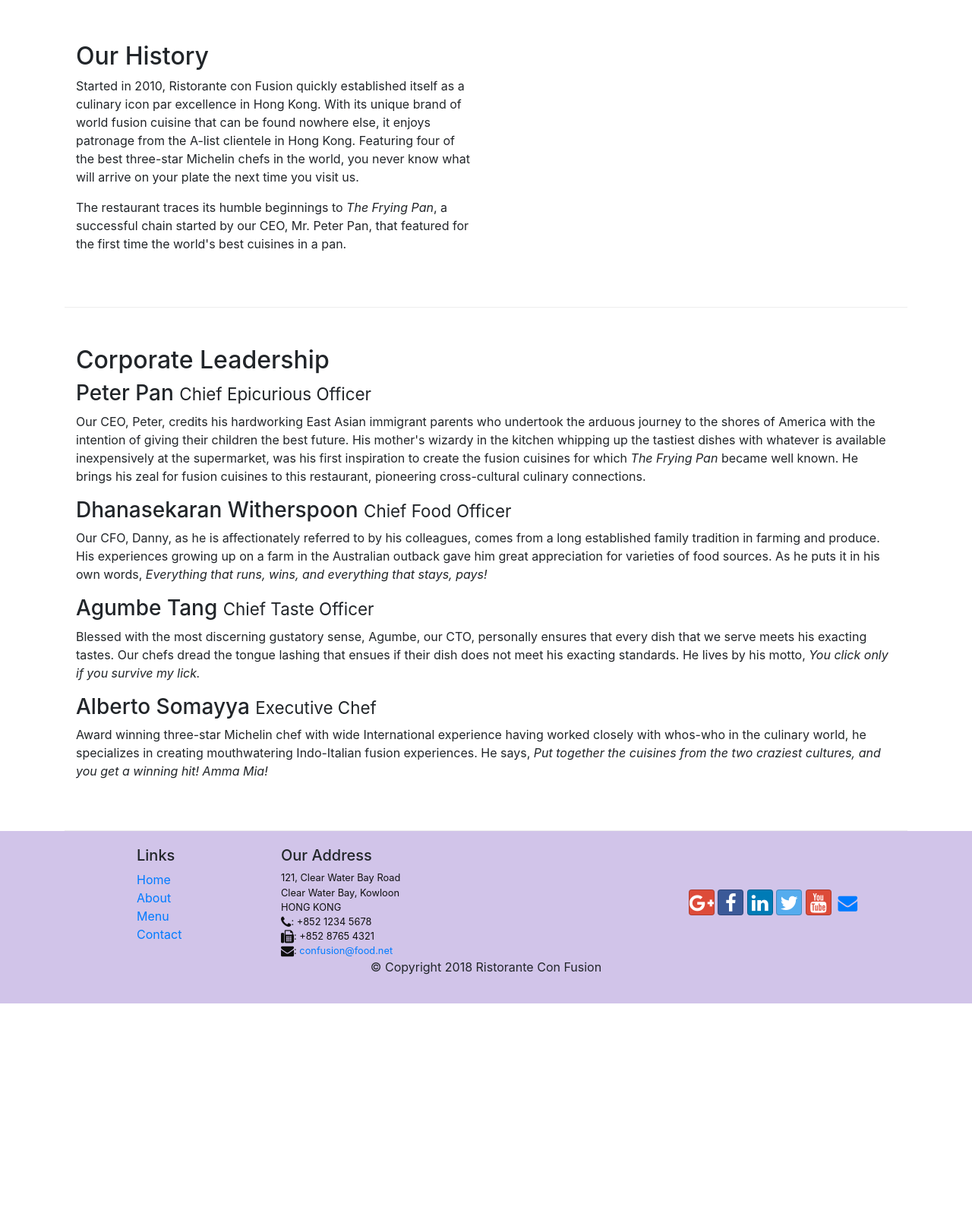
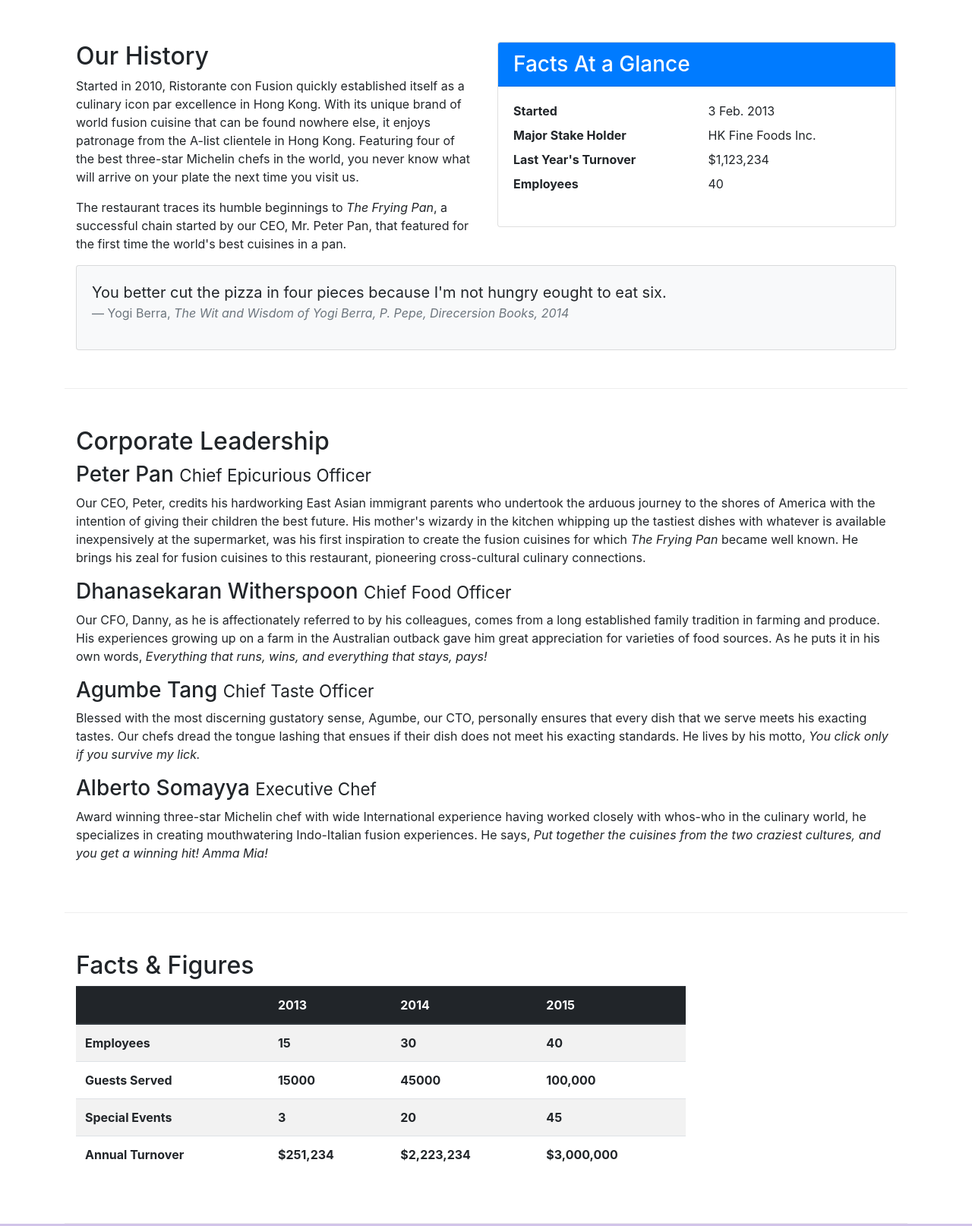
Before and after one commit to prabeshb/coursera_fullStackDeveloper, a website: page aboutus.html in a window 1280 px wide. Shown: the part 460-2074 px from the top of the page at 76% size. Before the commit the page ends 1781 px from the top, so only its background shows below. Drawn offline with nearby package versions, Linux system fonts and the light colour scheme.

Commit message:
Images and Media

```diff
--- a/aboutus.html
+++ b/aboutus.html
@@ -21,7 +21,7 @@
 <body>
         <nav class="navbar navbar-dark navbar-expand-sm fixed-top">
                 <div class="container">
-                        <a class="navbar-brand mr-auto" href="#">Ristorante Con Fusion</a>
+                        <a class="navbar-brand mr-auto" href="#"><img src="img/logo.png" height="30" width="41"></a>
                     <button class="navbar-toggler" type="button" data-toggle="collapse" data-target="#Navbar">
                         <span class="navbar-toggler-icon"></span>
                     </button>
@@ -43,8 +43,9 @@
                     <h1>Ristorante con Fusion</h1>
                     <p>We take inspiration from the World's best cuisines, and create a unique fusion experience. Our lipsmacking creations will tickle your culinary senses!</p>
                 </div>
-                <div class="col-12 col-sm">
-                </div>
+                <div class="col-12 col-sm align-self-center">
+                        <img src="img/logo.png" class="img-fluid">
+                    </div>
             </div>
         </div>
     </header>
@@ -67,7 +68,30 @@
                 <p>Started in 2010, Ristorante con Fusion quickly established itself as a culinary icon par excellence in Hong Kong. With its unique brand of world fusion cuisine that can be found nowhere else, it enjoys patronage from the A-list clientele in Hong Kong.  Featuring four of the best three-star Michelin chefs in the world, you never know what will arrive on your plate the next time you visit us.</p>
                 <p>The restaurant traces its humble beginnings to <em>The Frying Pan</em>, a successful chain started by our CEO, Mr. Peter Pan, that featured for the first time the world's best cuisines in a pan.</p>
             </div>
-            <div class="col">
+            <div class="col-sm">
+                <div class="card">
+                    <h3 class="card-header bg-primary text-white">Facts At a Glance</h3>
+                    <div class="card-body">
+                        <dl class="row">
+                            <dt class="col-6">Started </dt>
+                            <dd class="col-6">3 Feb. 2013</dd>
+                            <dt class="col-6">Major Stake Holder </dt>
+                            <dd class="col-6">HK Fine Foods Inc.</dd>
+                            <dt class="col-6">Last Year's Turnover</dt>
+                            <dd class="col-6">$1,123,234</dd>
+                            <dt class="col-6">Employees </dt>
+                            <dd class="col-6">40</dd>
+                        </dl>
+                    </div>
+                </div>
+            </div>
+            <div class="col-12">
+                <div class="card card-body bg-light">
+                    <blockquote class="blockquote">
+                        <p class="mb-0">You better cut the pizza in four pieces because I'm not hungry eought to eat six.</p>
+                        <footer class="blockquote-footer">Yogi Berra, <cite title="Source Title">The Wit and Wisdom of Yogi Berra, P. Pepe, Direcersion Books, 2014</cite> </footer>
+                    </blockquote>
+                </div>
             </div>
         </div>
 
@@ -85,7 +109,53 @@
                 <p class="d-none d-sm-block">Award winning three-star Michelin chef with wide International experience having worked closely with whos-who in the culinary world, he specializes in creating mouthwatering Indo-Italian fusion experiences. He says, <em>Put together the cuisines from the two craziest cultures, and you get a winning hit! Amma Mia!</em></p>
             </div>
        </div>
+       <div class="row row-content">
+           <div class="col-12 col-sm-9">
+               <h2>Facts &amp; Figures </h2>
+               <div class="table-responsive">
+                   <table class="table  table-striped">
+                        <thead class="thead-dark">
+                            <tr>
+                                <th>&nbsp;</th>
+                                <th>2013</th>
+                                <th>2014</th>
+                                <th>2015</th>
+                            </tr>
+                        </thead>
+                        <tbody>
+                            <tr>
+                                <th>Employees</th>
+                                <th>15</th>
+                                <th>30</th>
+                                <th>40</th>
+                            </tr>
+                            <tr>
+                                    <th>Guests Served</th>
+                                    <th>15000</th>
+                                    <th>45000</th>
+                                    <th>100,000</th>
+                                </tr>
+                                <tr>
+                                        <th>Special Events</th>
+                                        <th>3</th>
+                                        <th>20</th>
+                                        <th>45</th>
+                                    </tr>
+                                    <tr>
+                                            <th>Annual Turnover</th>
+                                            <th>$251,234</th>
+                                            <th>$2,223,234</th>
+                                            <th>$3,000,000</th>
+                                        </tr>
+                        </tbody>
+                   </table>
+               </div>
+           </div>
+           <div class="col-12 col-sm-3">
 
+           </div>
+
+       </div>
     </div>
 
     <footer class="footer">
```
Also changed, not shown: contactus.html (+4 -3 lines), index.html (+19 -8 lines), img/alberto.png (added), img/buffet.png (added), img/logo.png (added), img/uthappizza.png (added).
